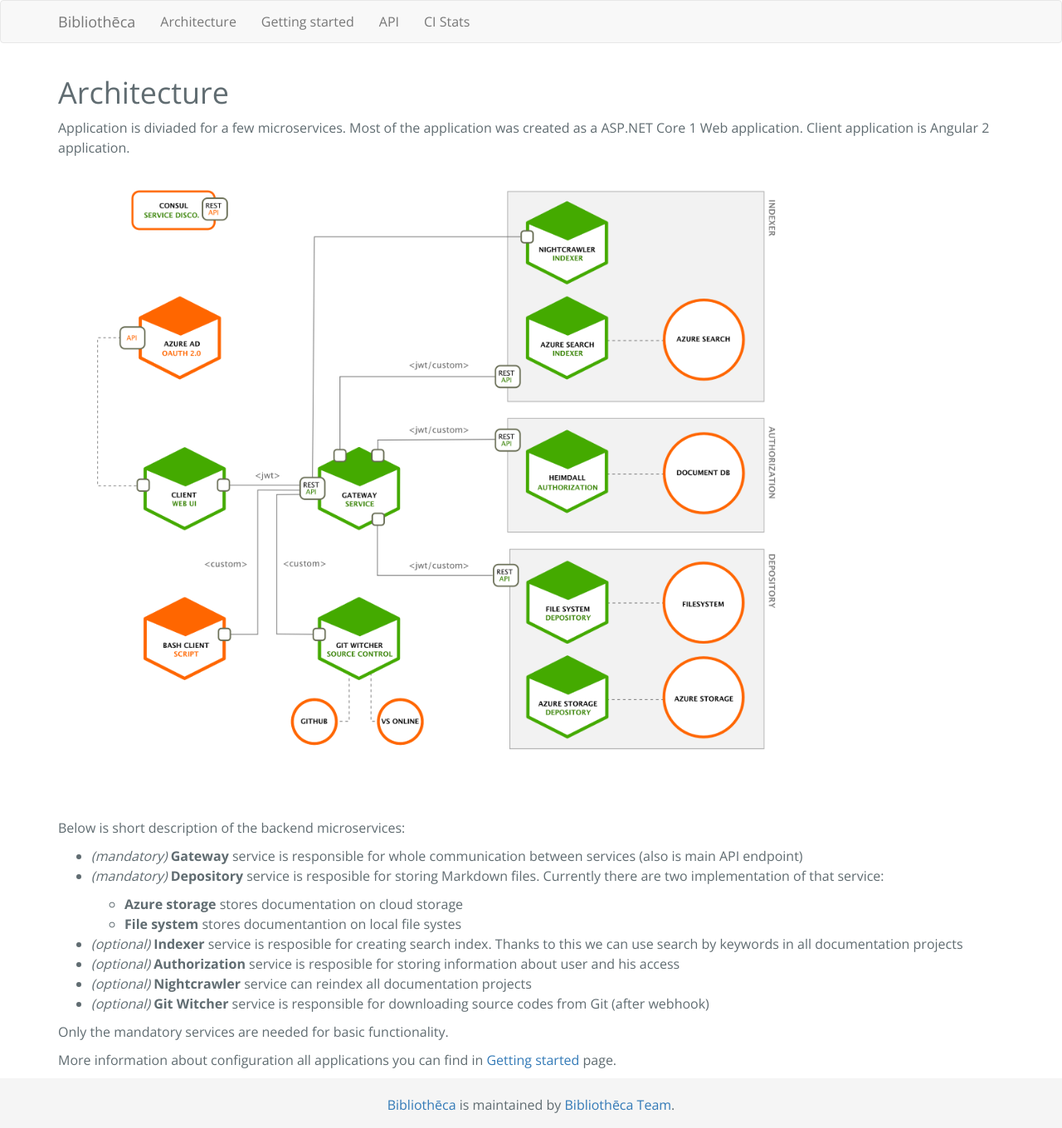
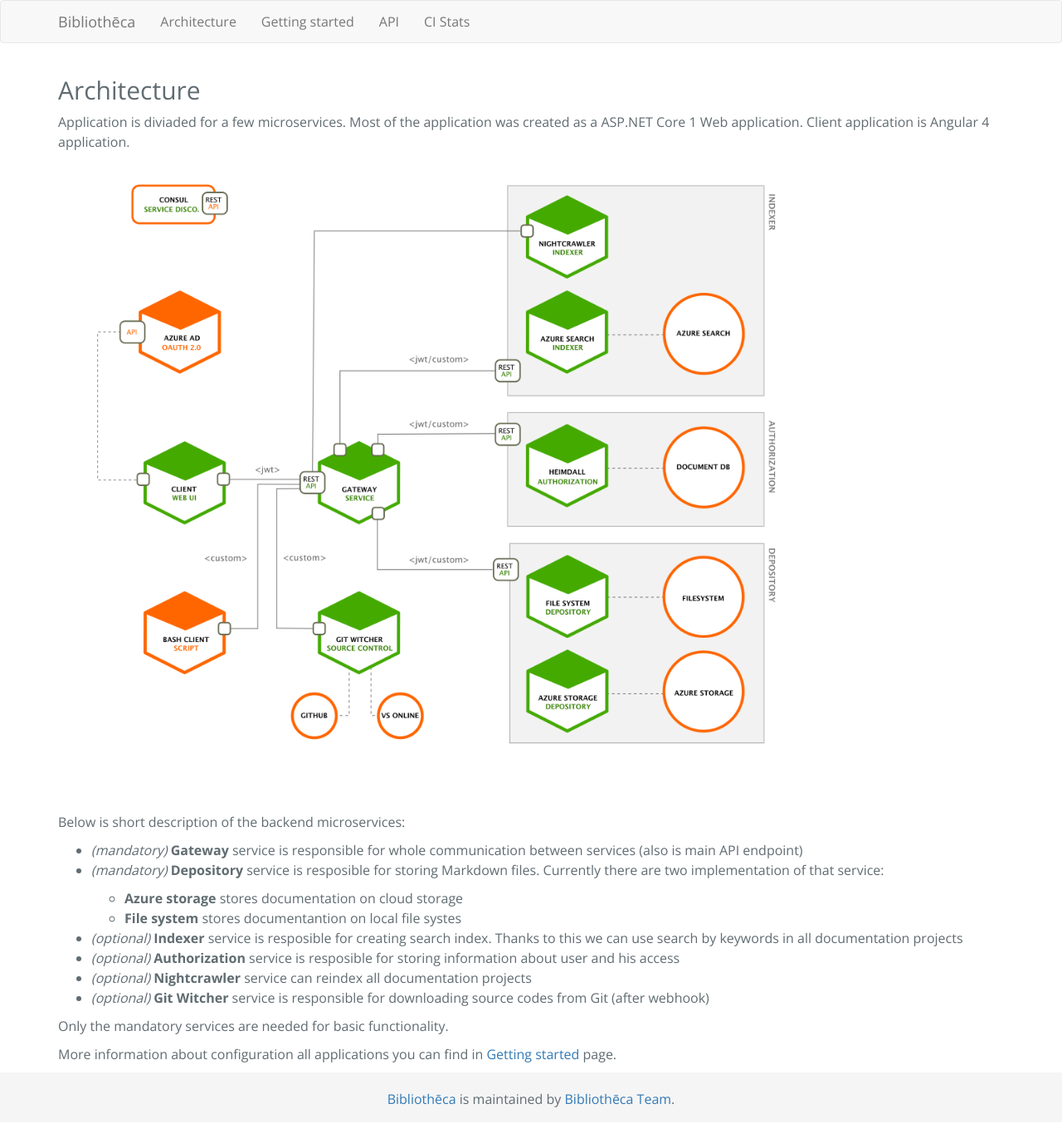
Before and after one commit to BibliothecaTeam/bibliothecateam.github.io, a Jekyll site: the page built from architecture.md, in a window 1280 px wide. Shown: the whole page at 83% size. Built offline with Jekyll 4.4.1, drawn with Linux system fonts in a browser that asks for light colours; nearby versions of some CDN libraries; our own code applies the rules of GitHub Pages for plain Markdown files.

Commit message:
Fix headers.

```diff
--- a/architecture.md
+++ b/architecture.md
@@ -1,6 +1,6 @@
-# Architecture
+## Architecture
 
-Application is diviaded for a few microservices. Most of the application was created as a ASP.NET Core 1 Web application. Client application is Angular 2 application.
+Application is diviaded for a few microservices. Most of the application was created as a ASP.NET Core 1 Web application. Client application is Angular 4 application.
 
 {: .custom-img-width}
 ![Main page](images/architecture.png)
```
Also changed, not shown: index.md (+1 -1 lines).
